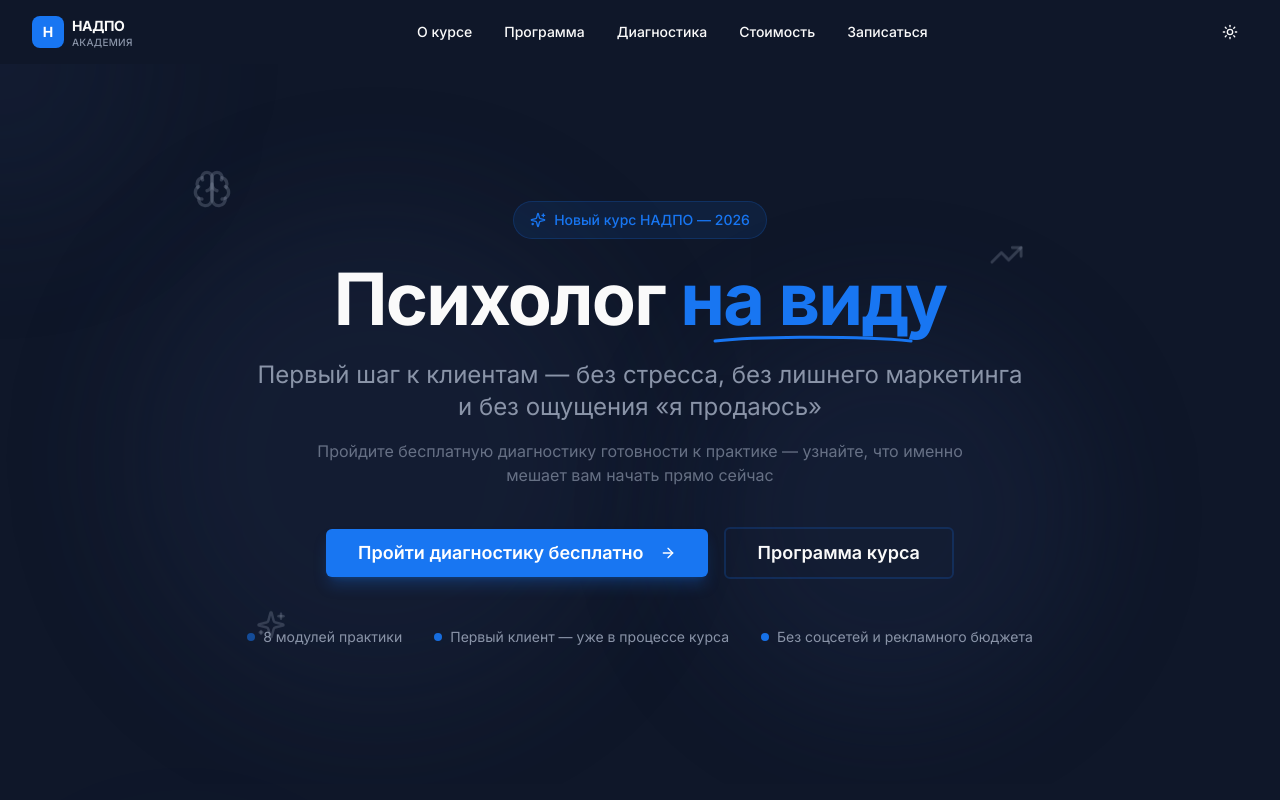
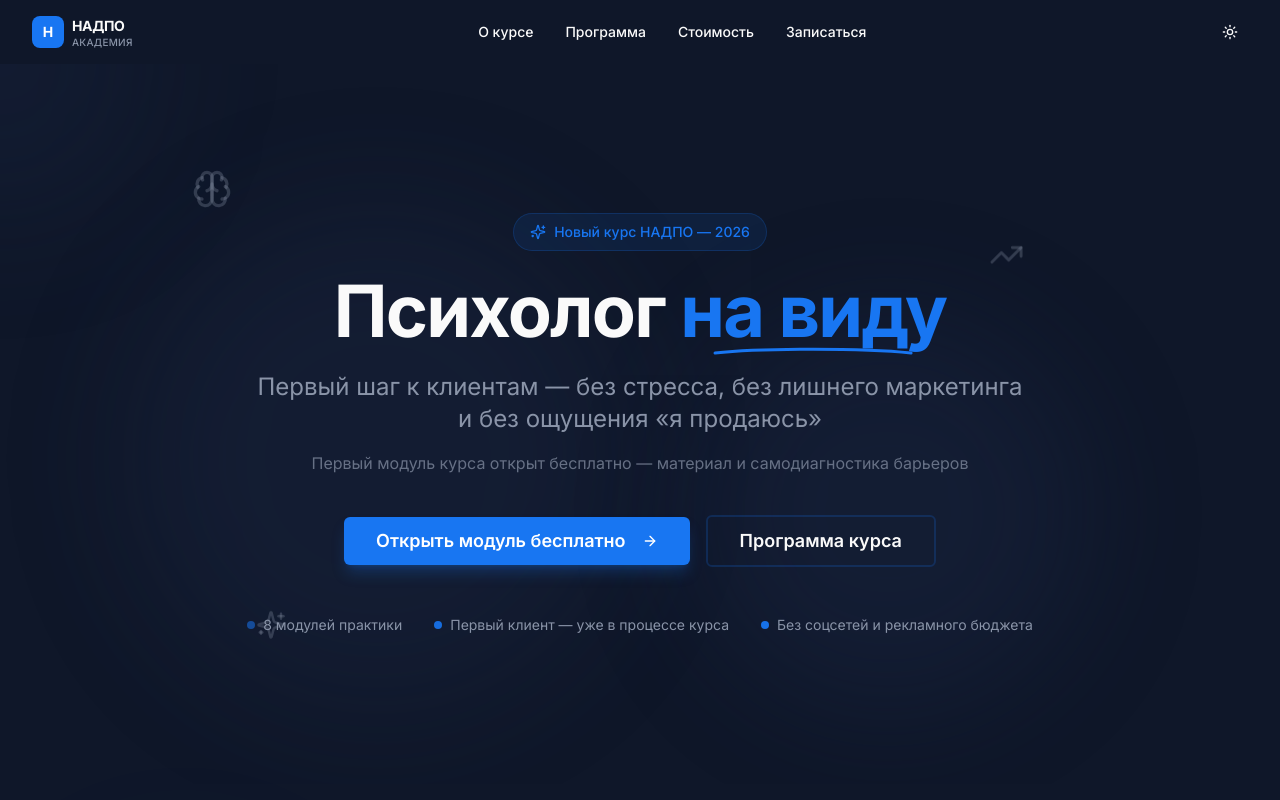
Before and after one commit to pr-poehali-dev/tech-evolution-initiative-6, a React (Vite) app: page / in a window 1280 px wide. Shown: the top 800 px of the page. Built offline with nearby package versions, Linux system fonts and the light colour scheme.

Commit message:
fix: remove Diagnostics from menu

```diff
--- a/src/components/HeroSection.tsx
+++ b/src/components/HeroSection.tsx
@@ -80,7 +80,7 @@ export function HeroSection() {
           Первый шаг к клиентам — без стресса, без лишнего маркетинга и без ощущения «я продаюсь»
         </p>
         <p className="text-base text-muted-foreground/70 mb-10 max-w-2xl mx-auto animate-fade-in-up animate-delay-100">
-          Пройдите бесплатную диагностику готовности к практике — узнайте, что именно мешает вам начать прямо сейчас
+          Первый модуль курса открыт бесплатно — материал и самодиагностика барьеров
         </p>
 
         <div className="flex flex-col sm:flex-row gap-4 justify-center items-center animate-fade-in-up animate-delay-200 mb-12">
@@ -89,8 +89,8 @@ export function HeroSection() {
             className="bg-primary hover:bg-primary/90 text-primary-foreground font-semibold px-8 py-6 text-lg group shadow-lg shadow-primary/25 hover:shadow-xl hover:shadow-primary/30 transition-all"
             asChild
           >
-            <a href="#diagnosis">
-              Пройти диагностику бесплатно
+            <a href="#module1">
+              Открыть модуль бесплатно
               <ArrowRight className="ml-2 h-5 w-5 group-hover:translate-x-1 transition-transform" />
             </a>
           </Button>
--- a/src/components/Module1Teaser.tsx
+++ b/src/components/Module1Teaser.tsx
@@ -4,7 +4,7 @@ import Icon from "@/components/ui/icon"
 
 export function Module1Teaser() {
   return (
-    <section className="py-20 px-4 sm:px-6 lg:px-8 relative overflow-hidden">
+    <section id="module1" className="py-20 px-4 sm:px-6 lg:px-8 relative overflow-hidden">
       <div className="absolute top-10 right-10 w-64 h-64 bg-primary/5 rounded-full blur-3xl" />
       <div className="absolute bottom-10 left-10 w-80 h-80 bg-primary/5 rounded-full blur-3xl" />
 
--- a/src/components/Navbar.tsx
+++ b/src/components/Navbar.tsx
@@ -33,9 +33,6 @@ export function Navbar() {
             <a href="#services" className="text-sm font-medium hover:text-primary transition-colors">
               Программа
             </a>
-            <a href="#diagnosis" className="text-sm font-medium hover:text-primary transition-colors">
-              Диагностика
-            </a>
             <a href="#pricing" className="text-sm font-medium hover:text-primary transition-colors">
               Стоимость
             </a>
```
